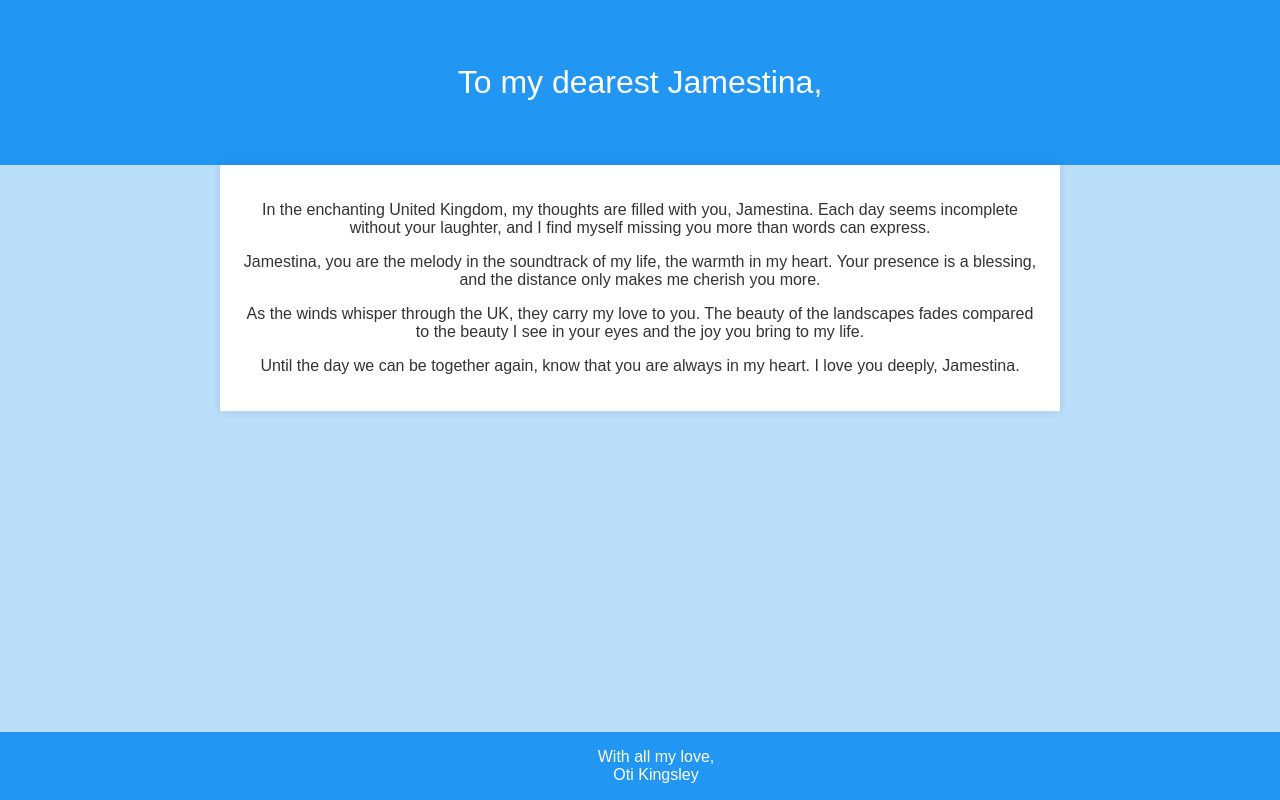
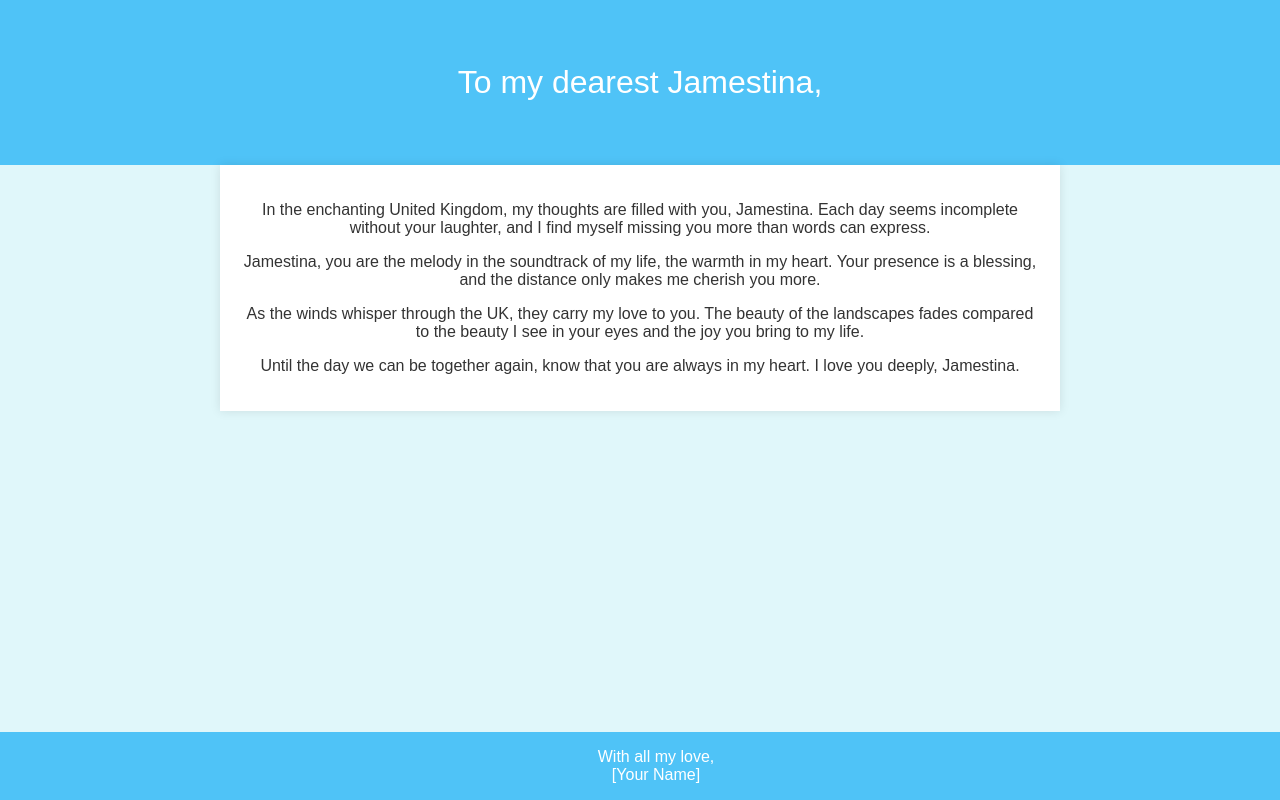
Before and after one commit to afriyieevans/DevOps, a plain HTML site: page index.html in a window 1280 px wide. Drawn offline with Linux system fonts and the light colour scheme.

Commit message:
adding a web

```diff
--- a/index.html
+++ b/index.html
@@ -9,12 +9,12 @@
             font-family: 'Arial', sans-serif;
             margin: 0;
             padding: 0;
-            background-color: #bbdefb; /* Light Blue Background */
+            background-color: #e0f7fa; /* Light Blue Background */
             color: #333;
         }
 
         header {
-            background-color: #2196f3; /* Blue Header */
+            background-color: #4fc3f7; /* Sky Blue Header */
             color: white;
             text-align: center;
             padding: 2em;
@@ -31,7 +31,7 @@
         }
 
         footer {
-            background-color: #2196f3; /* Blue Footer */
+            background-color: #4fc3f7; /* Sky Blue Footer */
             color: white;
             text-align: center;
             padding: 1em;
@@ -70,7 +70,7 @@
     <footer>
         With all my love,
         <br>
-        Oti Kingsley
+        [Your Name]
     </footer>
 </body>
 </html>
```
